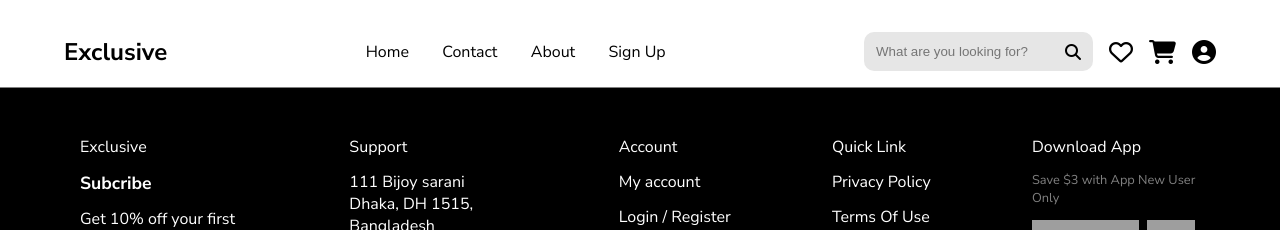
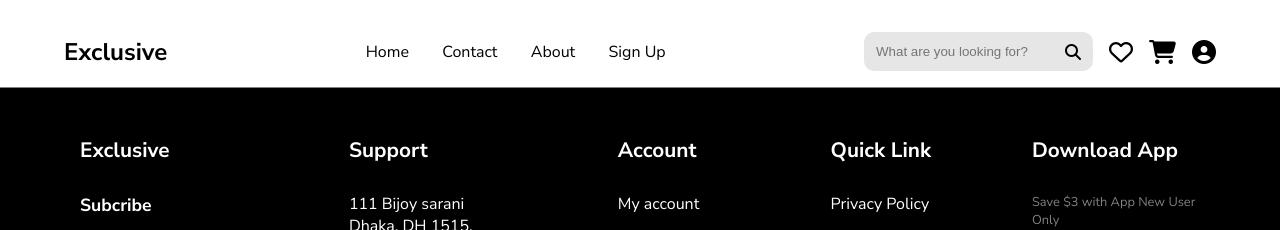
Before and after one commit to bk-leducphuong/IT4409-20251, a React (Vite) app in the folder frontend/: page / in a window 1280 px wide. Shown: the top 230 px of the page. Built offline with nearby package versions, Linux system fonts and the light colour scheme; grey boxes are pictures that could not be loaded.

Commit message:
fixed unintended quoue

```diff
--- a/frontend/src/components/Footer/Footer.module.css
+++ b/frontend/src/components/Footer/Footer.module.css
@@ -24,9 +24,9 @@
 }
 
 .listHeader {
-    font-size:"1.3rem";
-    font-weight:"bold";
-    padding-bottom:"1rem";
+    font-size: 1.3rem;
+    font-weight: bold;
+    padding-bottom: 1rem;
 }
 
 .subcribe {
```
